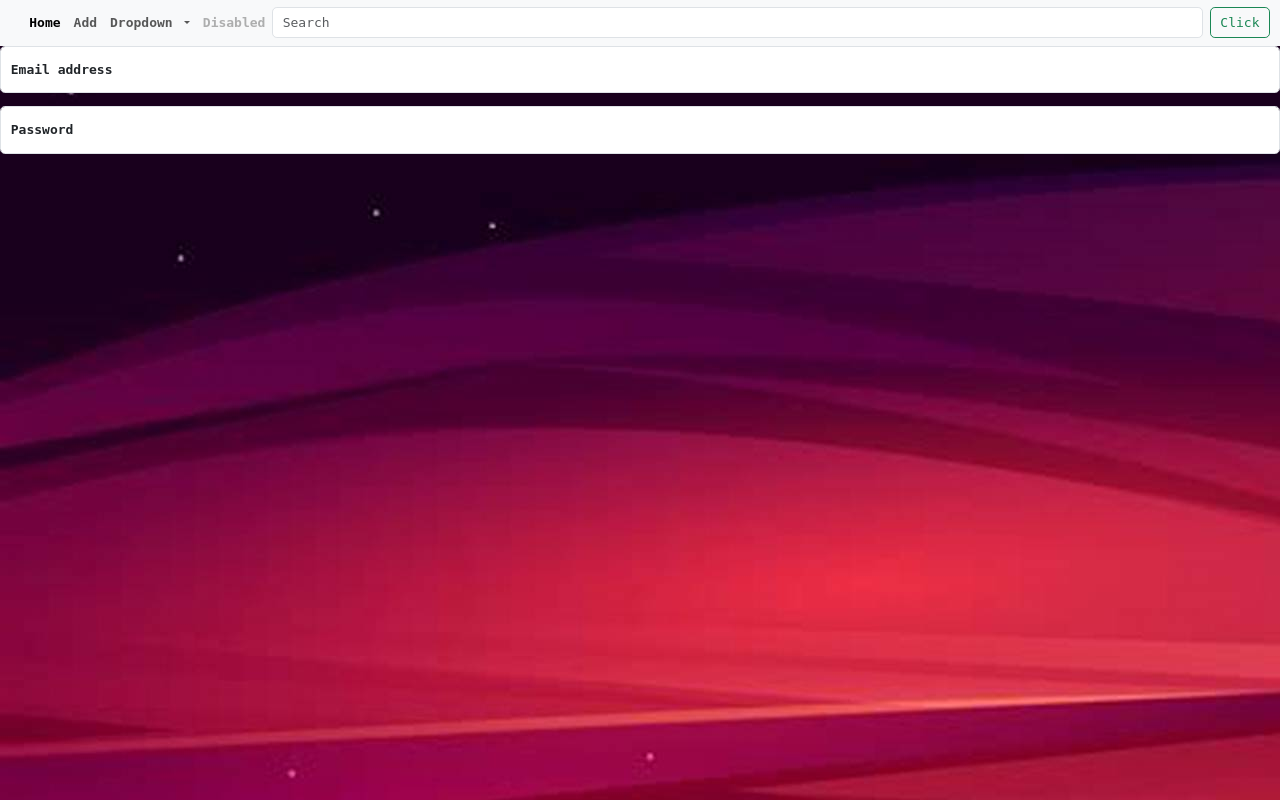
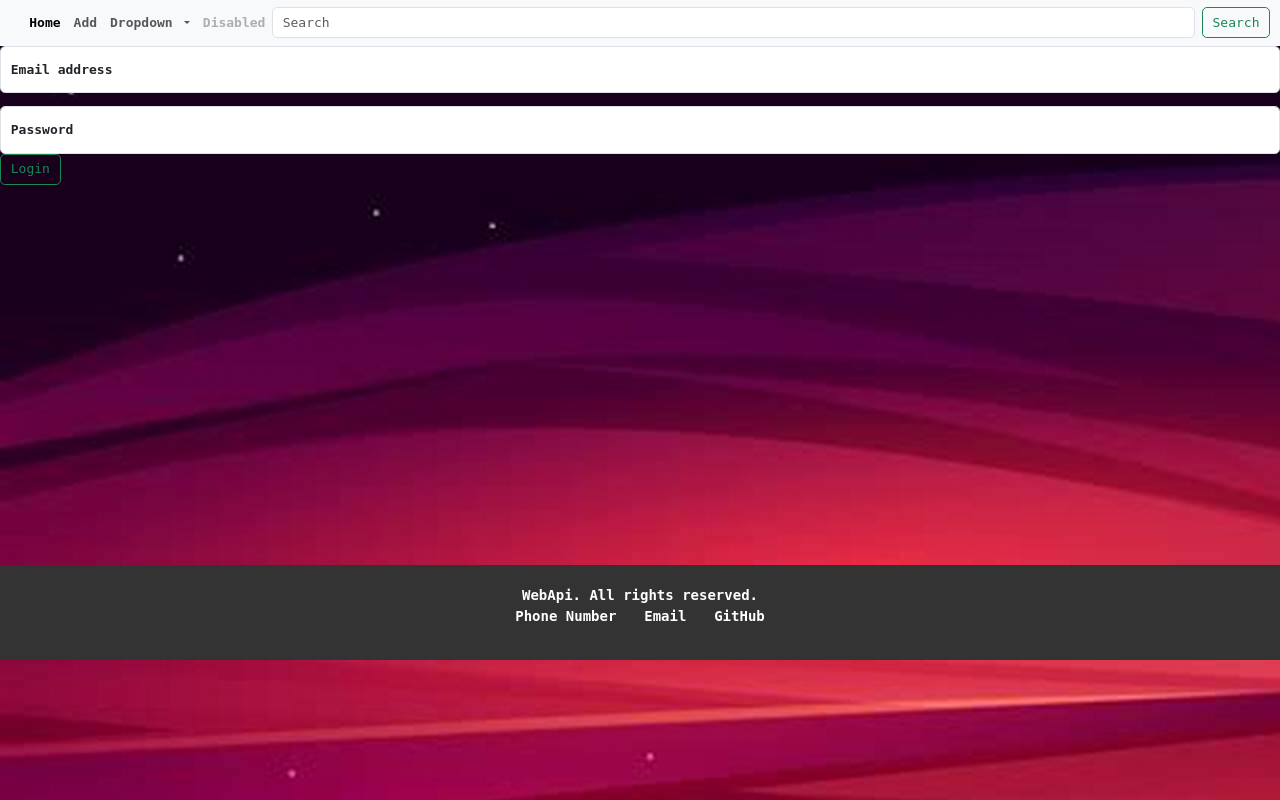
Before and after one commit to RabihMoustapha/IDS, a PHP site: page /login.html in a window 1280 px wide. Run offline with PHP 8.4, Linux system fonts and the light colour scheme.

Commit message:
Adding the js files

```diff
--- a/Backend/Filter.php
+++ b/Backend/Filter.php
@@ -1,4 +1,5 @@
 <?php
+require "vendor/autoload.php";
 header("Content-Type: application/json");
 include 'db.php';
 
--- a/Backend/link.php
+++ b/Backend/link.php
@@ -1,4 +1,5 @@
 <?php
+require "vendor/autoload.php";
 header("Content-Type: application/json");
 include 'db.php';
 
--- a/Backend/post.php
+++ b/Backend/post.php
@@ -1,4 +1,5 @@
 <?php
+require "vendor/autoload.php";
 header("Content-Type: application/json");
 include 'db.php';
 
--- a/Backend/profile.php
+++ b/Backend/profile.php
@@ -1,4 +1,5 @@
 <?php
+require "vendor/autoload.php";
 header("Content-Type: application/json");
 include 'db.php';
 
--- a/Backend/searchbar.php
+++ b/Backend/searchbar.php
@@ -1,4 +1,5 @@
 <?php
+require "vendor/autoload.php";
 header("Content-Type: application/json");
 include 'db.php';
 
--- a/Backend/tag.php
+++ b/Backend/tag.php
@@ -1,4 +1,5 @@
 <?php
+require "vendor/autoload.php";
 header("Content-Type: application/json");
 include 'db.php';
 
--- a/Frontend/CSS/login.css
+++ b/Frontend/CSS/login.css
@@ -9,3 +9,42 @@ body {
     background: url("../Images/Background.jpeg");
     color: white;
 }
+
+.footer {
+    margin-top: 380px;
+    background-color: #333;
+    color: white;
+    padding: 20px 0;
+    text-align: center;
+    width: 100%;
+  }
+
+  .footer-container {
+    width: 90%;
+    margin: 0 auto;
+  }
+
+  .footer p {
+    margin: 0;
+    font-size: 14px;
+  }
+
+  .footer-links {
+    list-style-type: none;
+    padding: 0;
+  }
+
+  .footer-links li {
+    display: inline;
+    margin: 0 10px;
+  }
+
+  .footer-links a {
+    color: white;
+    text-decoration: none;
+    font-size: 14px;
+  }
+
+  .footer-links a:hover {
+    text-decoration: underline;
+  }
--- a/Frontend/JS/delete.js
+++ /dev/null
@@ -1,5 +0,0 @@
-fetch(`${uri}/${id}`, {
-    method: 'DELETE'
-  })
-  .then(() => getItems())
-  .catch(error => console.error('Unable to delete item.', error));
--- a/Frontend/JS/home.js
+++ b/Frontend/JS/home.js
@@ -1,6 +1,4 @@
-getItems();
-
-const uri = 'Backend/profile.php';
+const uri = 'IDS/Backend';
 let todos = [];
 
 function getItems() {
--- /dev/null
+++ b/Frontend/JS/login.js
@@ -0,0 +1,51 @@
+// Function to handle the login process
+function login(event) {
+    event.preventDefault(); // Prevent the default form submission behavior
+
+    // Get the usermail and password values from the form
+    const usermail = document.getElementById('usermail').value.trim();
+    const password = document.getElementById('password').value.trim();
+
+    // Make sure both fields are not empty
+    if (!usermail || !password) {
+        alert('Please enter both usermail and password.');
+        return;
+    }
+
+    // Create an object with the login credentials
+    const credentials = {
+        usermail: usermail,
+        password: password
+    };
+
+    // API endpoint for login (example URL)
+    const apiUrl = 'http://localhost/IDS/Backend/profile.php';
+
+    // Send a POST request to the login API
+    fetch(apiUrl, {
+        method: 'POST',  // HTTP method
+        headers: {
+            'Content-Type': 'application/json'  // We are sending JSON
+        },
+        body: JSON.stringify(credentials)  // Send credentials as a JSON string
+    })
+        .then(response => response.json())  // Parse the JSON response
+        .then(data => {
+            if (data.token) {
+                // If login is successful and a token is received
+                alert('Login successful!');
+                // Store the authentication token (for example in localStorage or sessionStorage)
+                localStorage.setItem('basic cG9zdG1hbiBwYXNzd29yZA', data.token);
+                // Optionally, redirect the user to a different page
+                window.location.href = 'home.html';  // Redirect to a dashboard page
+            } else {
+                // If no token is received, the login failed
+                alert('Invalid usermail or password.');
+            }
+        })
+        .catch(error => {
+            // Handle network errors or other issues
+            console.error('Error:', error);
+            alert('An error occurred during login. Please try again.');
+        });
+}
--- a/Frontend/login.html
+++ b/Frontend/login.html
@@ -15,7 +15,7 @@
 
 <body>
     <!--Header-->
-    <form action="javascript:void(0)" method="post" onclick="addItem()">
+    <form action="javascript:void(0)" method="post">
         <header>
             <nav class="navbar navbar-expand-lg bg-body-tertiary">
                 <div class="container-fluid">
@@ -53,7 +53,7 @@
                         </ul>
                         <form class="d-flex" role="search">
                             <input class="form-control me-2" type="search" placeholder="Search" aria-label="Search">
-                            <button class="btn btn-outline-success" type="submit">Click</button>
+                            <button class="btn btn-outline-success" type="submit" onclick="getItem()">Search</button>
                         </form>
                     </div>
                 </div>
@@ -61,16 +61,28 @@
         </header>
     </form>
     <!--Login form-->
-    <form class="form-floating" action="javascript:void(0)" method="post" onclick="login()">
+    <form class="form-floating" action="javascript:void(0)" method="post">
         <div class="form-floating mb-3">
-            <input type="email" class="form-control" id="floatingInput" placeholder="name@example.com">
-            <label for="floatingInput">Email address</label>
+            <input type="email" class="form-control" id="usermail" placeholder="email@example.com">
+            <label for="usermail">Email address</label>
         </div>
         <div class="form-floating">
-            <input type="password" class="form-control" id="floatingPassword" placeholder="Password">
-            <label for="floatingPassword">Password</label>
+            <input type="password" class="form-control" id="password" placeholder="Password">
+            <label for="password">Password</label>
+            <button class="btn btn-outline-success" onclick="login(event)">Login</button>
         </div>
     </form>
+    <!--Footer-->
+    <footer class="footer">
+        <div class="footer-container">
+            <p>WebApi. All rights reserved.</p>
+            <ul class="footer-links">
+                <li><a href="tel:+961818140764">Phone Number</a></li>
+                <li><a href="mailto:mostapharabih59@gmail.com">Email</a></li>
+                <li><a href="https://github.com/RabihMoustapha">GitHub</a></li>
+            </ul>
+        </div>
+    </footer>
 </body>
 
 </html>
```
Also changed, not shown: Frontend/CSS/createprofile.css (added, +50 -0 lines), Frontend/JS/addpost.js (deleted, +0 -23 lines), Frontend/JS/update.js (deleted, +0 -10 lines), Frontend/createprofile.html (+63 -1 lines), Frontend/home.html (+48 -2 lines). Lines whose indentation alone changed are shown as unchanged.
